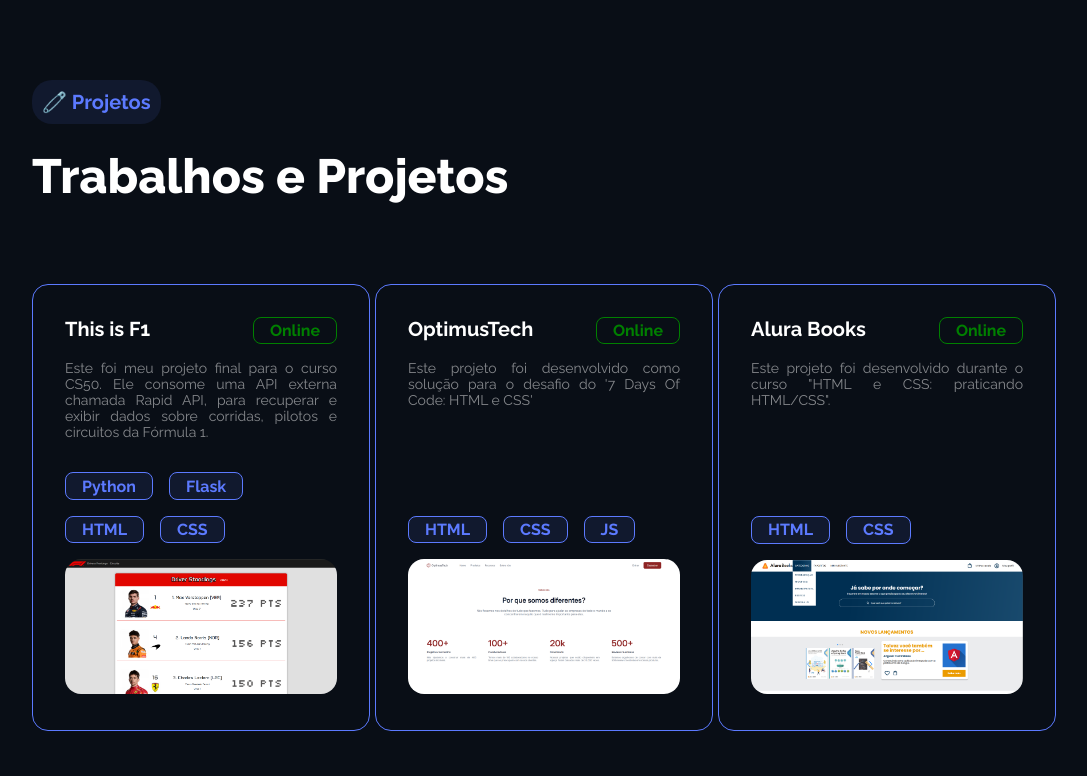
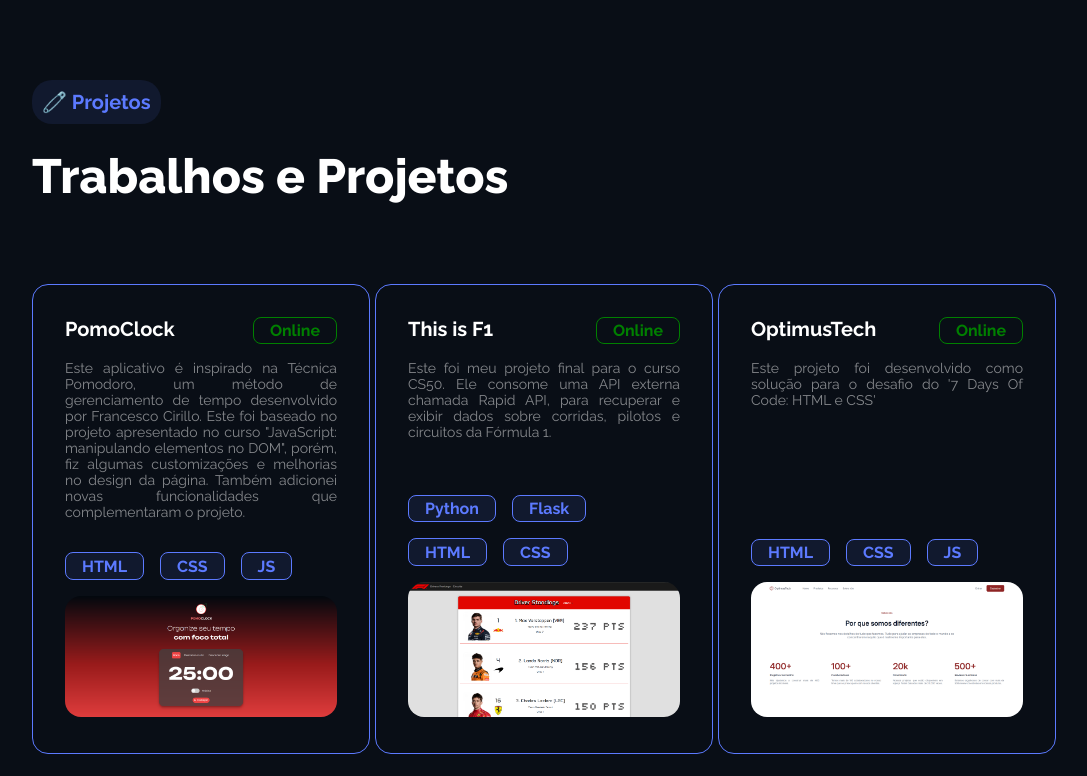
Before and after one commit to RMTh0mas/MeuPortfolioResponsivo, a plain HTML site: page projetos.html in a window 1280 px wide. Shown: the top 776 px of the page, without its empty margins (96-1183 px from the left). Drawn offline with nearby package versions, Linux system fonts and the light colour scheme.

Commit message:
Adição de novo projeto e favicon

```diff
--- a/projetos.html
+++ b/projetos.html
@@ -14,6 +14,27 @@
         </div>
         <div class="projetos__cards">
             <ul class="projetos__cards__lista">
+                <li class="projetos__cards__item">
+                    <div class="item__descricao">
+                        <div class="item__cabecalho">
+                            <h3 class="item__titulo">PomoClock</h3>
+                            <a href="https://pomo-clock-r2bmhqpfr-renans-projects-cbbe0188.vercel.app/" class="status online">Online</a>
+                        </div>
+                        <p class="item__texto">Este aplicativo é inspirado na Técnica Pomodoro, um método de gerenciamento de tempo desenvolvido por Francesco Cirillo. Este foi baseado no projeto apresentado no curso "JavaScript: manipulando elementos no DOM", porém, fiz algumas customizações e melhorias no design da página.
+                            Também adicionei novas funcionalidades que complementaram o projeto.
+                        </p>
+                    </div>
+                    <div class="item__detalhes">
+                        <div class="item__info">
+                            <p class="info stack">HTML</p>
+                            <p class="info stack">CSS</p>
+                            <p class="info stack">JS</p>
+                        </div>
+                        <a href="https://pomo-clock-r2bmhqpfr-renans-projects-cbbe0188.vercel.app/">
+                            <img src="assets/pomoclock.png" alt="Projeto PomoClock" class="item__foto">
+                        </a>
+                    </div>
+                </li>
                 <li class="projetos__cards__item">
                     <div class="item__descricao">
                         <div class="item__cabecalho">
--- a/script.js
+++ b/script.js
@@ -38,3 +38,5 @@
     })
     .catch(error => console.error("Erro ao carregar a página Projetos:", error));
 });
+
+const myObserver = new IntersectionObserver()
```
Also changed, not shown: index.html (+1 -0 lines), assets/pomoclock.png (added).
